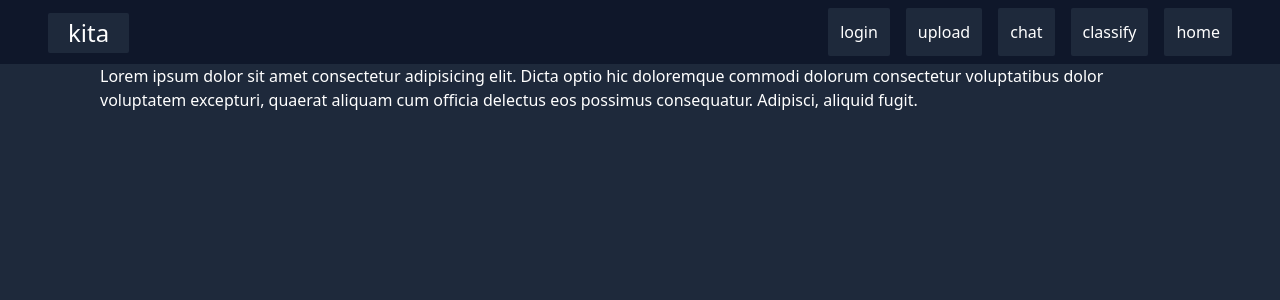
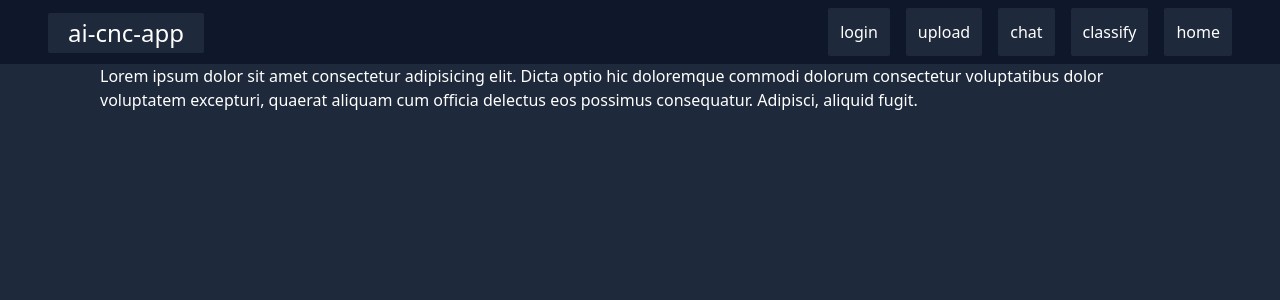
Before and after one commit to xioxet/fyp, a SvelteKit app in the folder frontend/: page / in a window 1280 px wide. Shown: the top 300 px of the page. Built offline with nearby package versions, Linux system fonts and the light colour scheme.

Commit message:
end of an era...

```diff
--- a/frontend/src/components/Header.svelte
+++ b/frontend/src/components/Header.svelte
@@ -1,6 +1,6 @@
 <div>
     <div class="w-90 px-10 h-10border-b-2 flex items-center bg-slate-900">
-        <div class="bg-slate-100 w-25 py-1 px-5 rounded-sm bg-slate-800 p-3 m-2 text-2xl mb-1.5">kita</div>
+        <div class="bg-slate-100 w-25 py-1 px-5 rounded-sm bg-slate-800 p-3 m-2 text-2xl mb-1.5">ai-cnc-app</div>
         <div class=grow></div>
         <a class="hover:bg-orange-500 rounded-sm bg-slate-800 p-3 m-2" href='/login'>login</a>
         <a class="hover:bg-orange-500 rounded-sm bg-slate-800 p-3 m-2" href='/upload'>upload</a>
```
Also changed, not shown: 1 other file (tests, documents, lock files or other folders).
